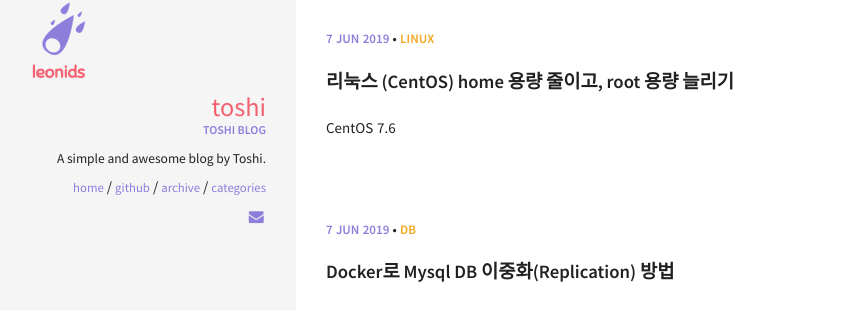
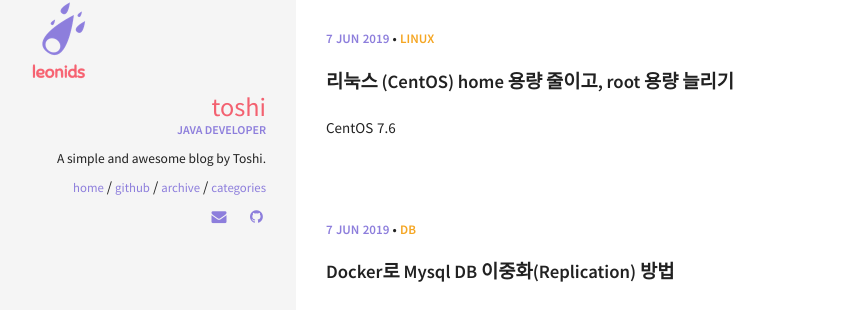
Before and after one commit to toshi15shkim/toshi15shkim.github.io, a Jekyll site: the page built from index.html, in a window 1280 px wide. Shown: the part 607-917 px from the top of the page, without its empty margins (24-887 px from the left). Built offline with Jekyll 4.4.1, drawn with Linux system fonts in a browser that asks for light colours.

Commit message:
title change

```diff
--- a/_config.yml
+++ b/_config.yml
@@ -3,7 +3,7 @@
 # Site wide configuration
 ####################################
 #
-title: Toshi blog
+title: Toshi의 개발 블로그
 email: toshi15shkim@gmail.com
 description: A simple and awesome blog by Toshi.
 url: #
@@ -35,7 +35,7 @@ kramdown:
 owner:
   name: Toshi
   avatar: leonids-logo.png
-  job: "Toshi blog"
+  job: "Java Developer"
   bio: "A simple and awesome blog by Toshi."
   email: toshi15shkim@gmail.com
   disqus-shortname:
@@ -48,7 +48,7 @@ owner:
     ad-client:
     ad-slot:
   bing-verify:
-  github: #username
+  github: toshi15shkim
   gitlab: #username
   stackoverflow: #123456/username   from a "http://stackoverflow.com/users/123456/username" link
   linkedin: #username
```
